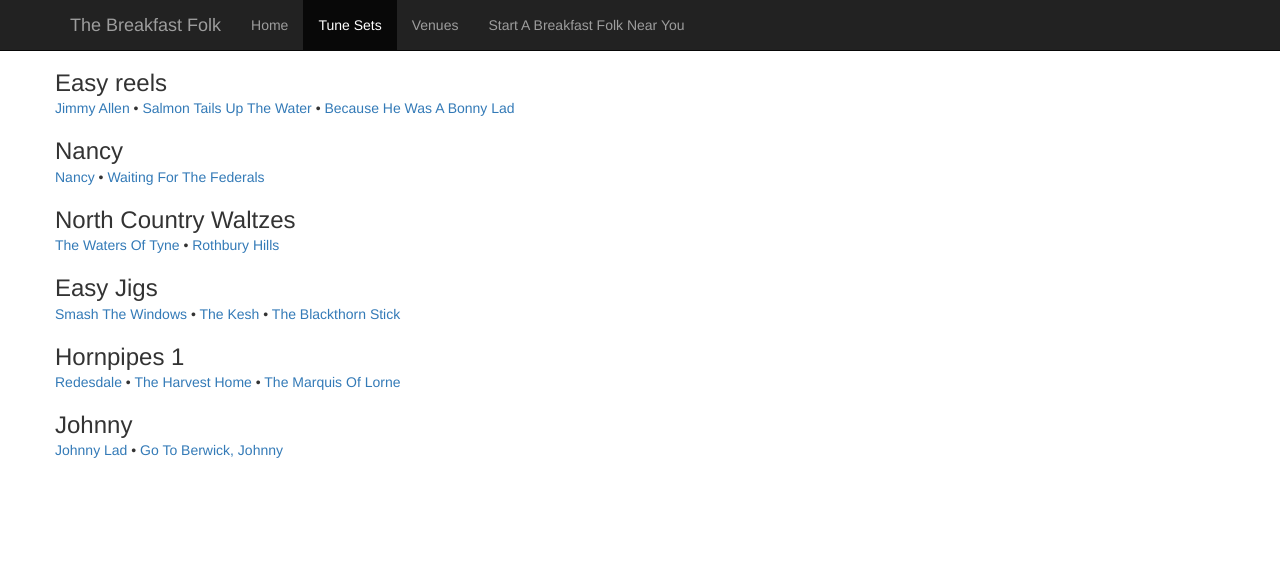
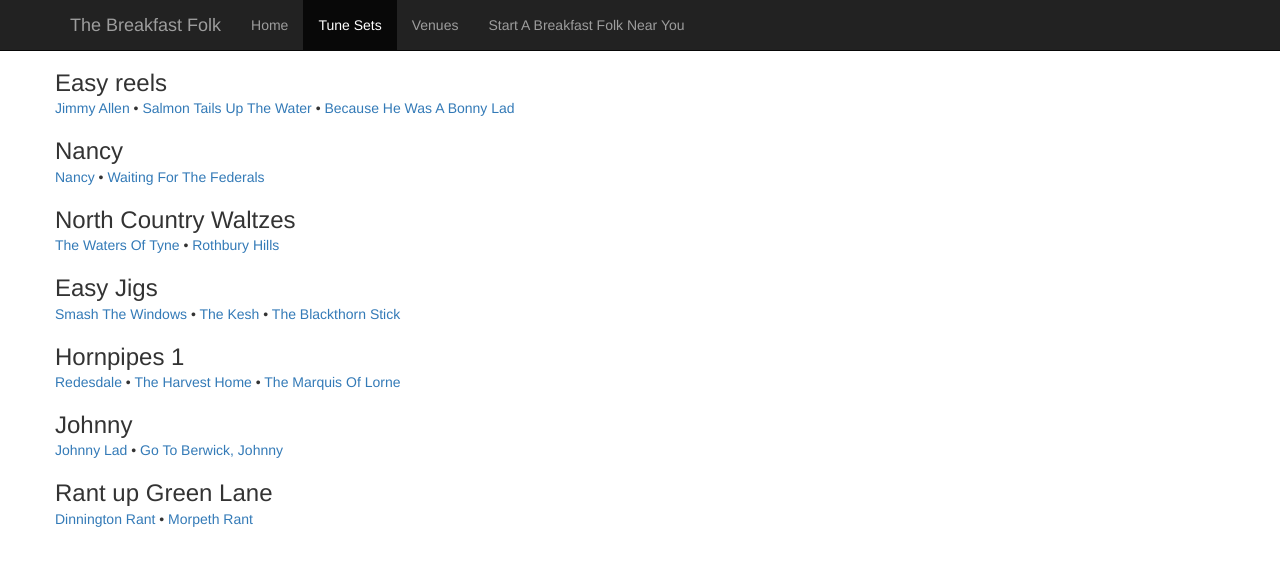
Before and after one commit to thebreakfastfolk/thebreakfastfolk.github.io, a Jekyll site: the page built from tune-sets.md, in a window 1280 px wide. Shown: the top 566 px of the page. Built offline with Jekyll 4.4.1, drawn with Linux system fonts in a browser that asks for light colours; nearby versions of some CDN libraries.

Commit message:
add a set

```diff
--- a/tune-sets.md
+++ b/tune-sets.md
@@ -24,5 +24,8 @@ sets:
   Johnny:
     Johnny Lad: 129644
     Go To Berwick, Johnny: 36485
+  Rant up Green Lane:
+    Dinnington Rant:  153499
+    Morpeth Rant: 176958
 
 ---
```
